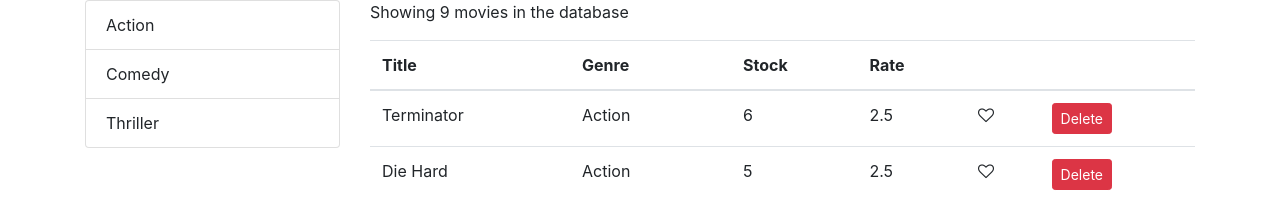
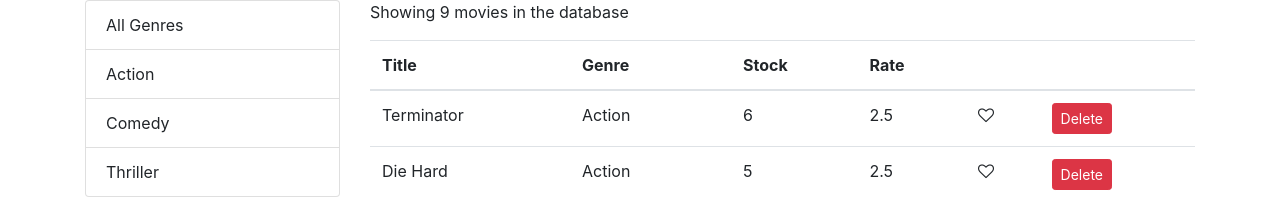
Before and after one commit to bipinstha7/react-design-pattern, a React (Create React App) app: page / in a window 1280 px wide. Shown: the top 199 px of the page. Built offline with nearby package versions, Linux system fonts and the light colour scheme.

Commit message:
Show all movies from genre based filter

```diff
--- a/src/components/movies.js
+++ b/src/components/movies.js
@@ -16,8 +16,10 @@
 	};
 
 	componentDidMount() {
+		const genres = [{ name: 'All Genres' }, ...getGenres()];
+
 		// getMovies behaves like the database
-		this.setState({ movies: getMovies(), genres: getGenres() });
+		this.setState({ movies: getMovies(), genres });
 	}
 
 	handleDelete = movieId => {
@@ -48,7 +50,7 @@
 	};
 
 	handleGenreSelect = genre => {
-		this.setState({ selectedGenre: genre });
+		this.setState({ selectedGenre: genre, currentPage: 1 });
 
 		// const filterMovies = this.state.movies.filter(
 		// 	movie => movie.genre._id !== genre._id
@@ -59,9 +61,10 @@
 		const { length: totalMovies } = this.state.movies;
 		const { pageSize, currentPage, movies, genres, selectedGenre } = this.state;
 
-		const filteredMovies = selectedGenre
-			? movies.filter(movie => movie.genre._id === selectedGenre._id)
-			: movies;
+		const filteredMovies =
+			selectedGenre && selectedGenre._id
+				? movies.filter(movie => movie.genre._id === selectedGenre._id)
+				: movies;
 		const paginateMovies = paginate(filteredMovies, currentPage, pageSize);
 
 		if (!totalMovies) return <p>There are no movies in the database</p>;
```
